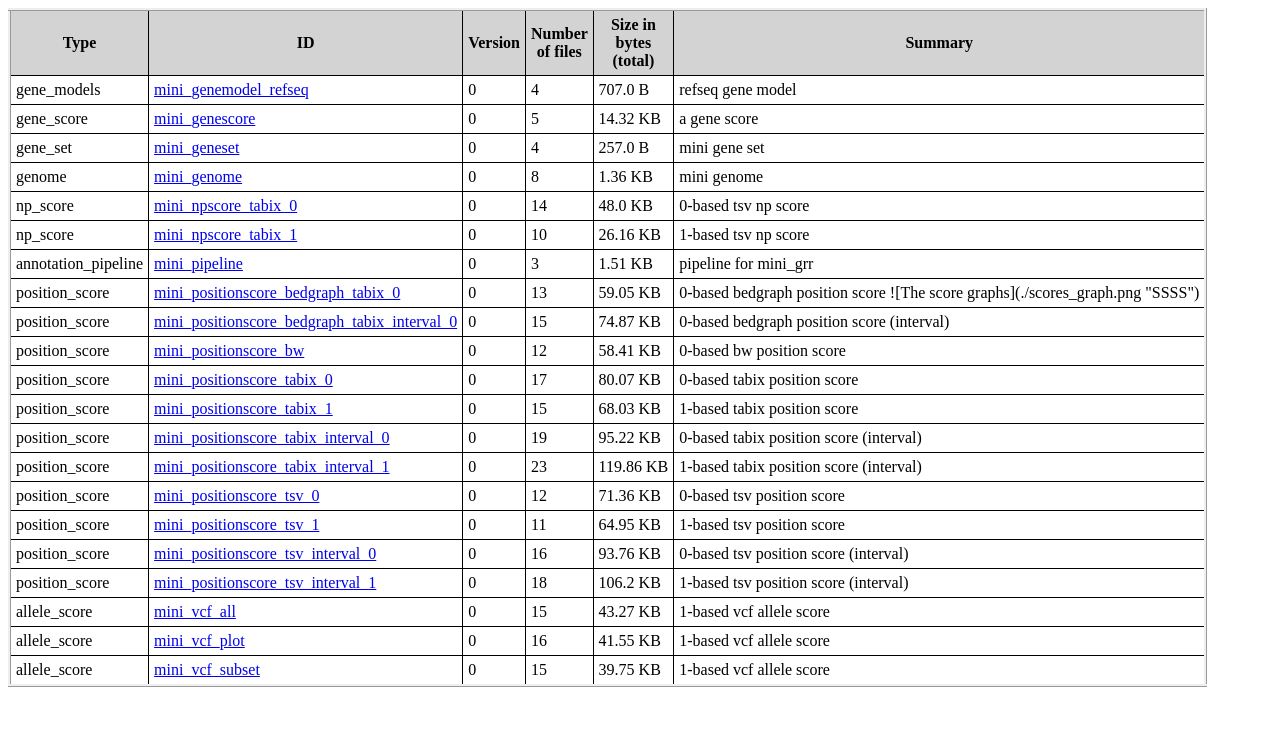
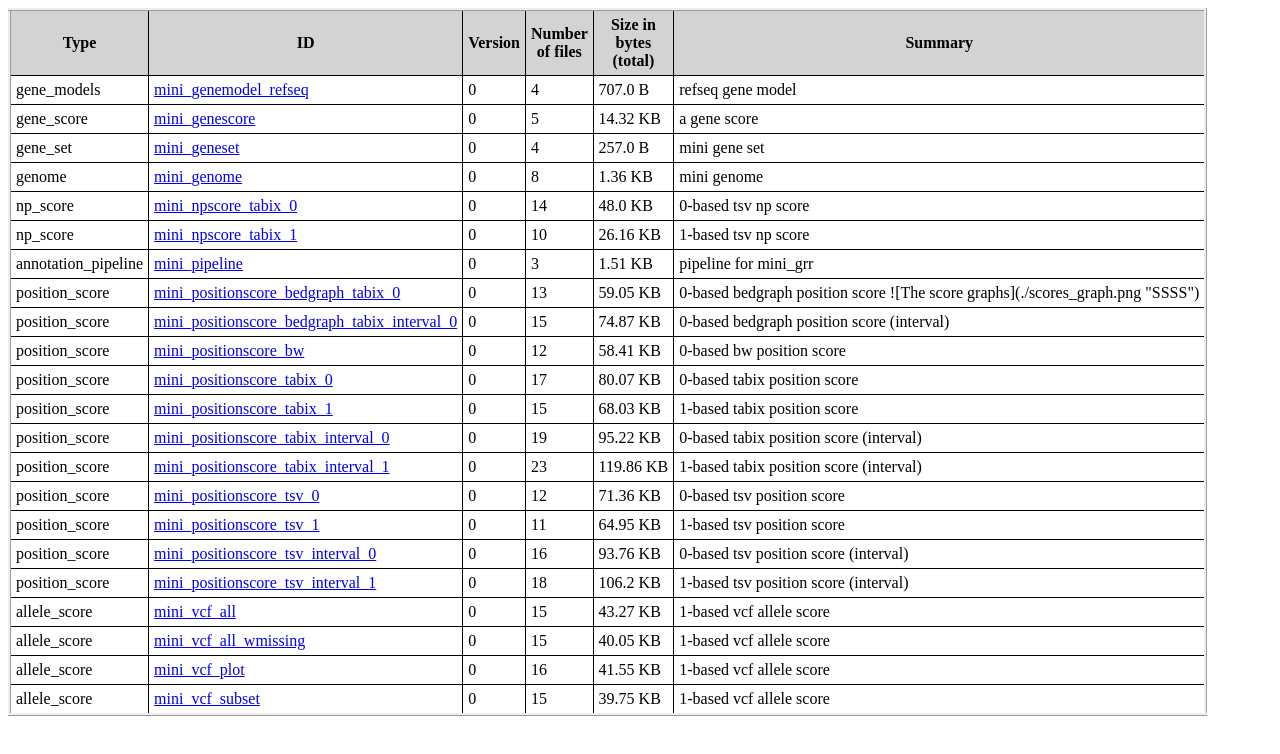
Before and after one commit to iossifovlab/mini_grr, a plain HTML site: page index.html in a window 1280 px wide. Drawn offline with Linux system fonts and the light colour scheme.

Commit message:
vcf with missing values added

```diff
--- a/index.html
+++ b/index.html
@@ -253,6 +253,17 @@
             <tr>
                 <td class="nowrap">allele_score</td>
                 <td class="nowrap">
+                    <a href='mini_vcf_all_wmissing/index.html'>mini_vcf_all_wmissing</a>
+                </td>
+                <td class="nowrap">0</td>
+                <td class="nowrap">15</td>
+                <td class="nowrap">40.05 KB</td>
+                <td class="nowrap">1-based vcf allele score
+</td>
+            </tr>
+            <tr>
+                <td class="nowrap">allele_score</td>
+                <td class="nowrap">
                     <a href='mini_vcf_plot/index.html'>mini_vcf_plot</a>
                 </td>
                 <td class="nowrap">0</td>
```
Also changed, not shown: 1 other file.
